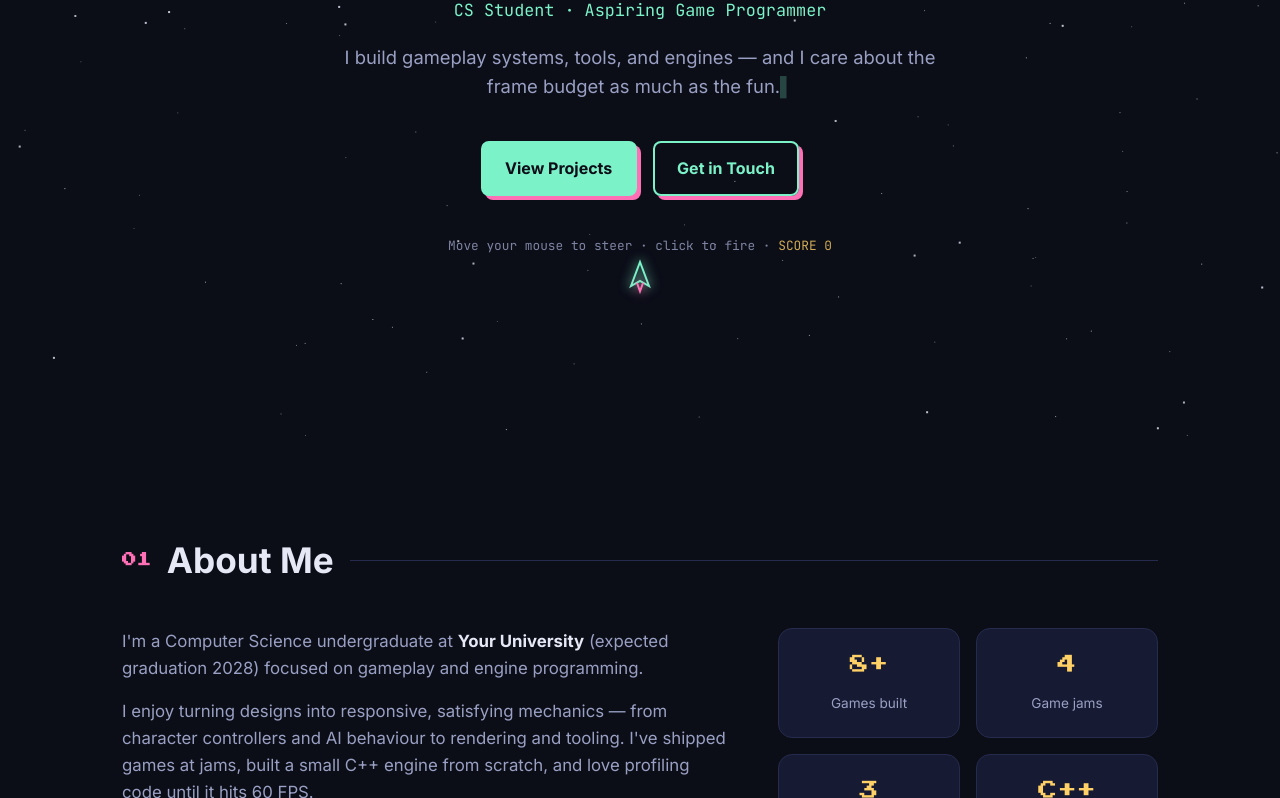
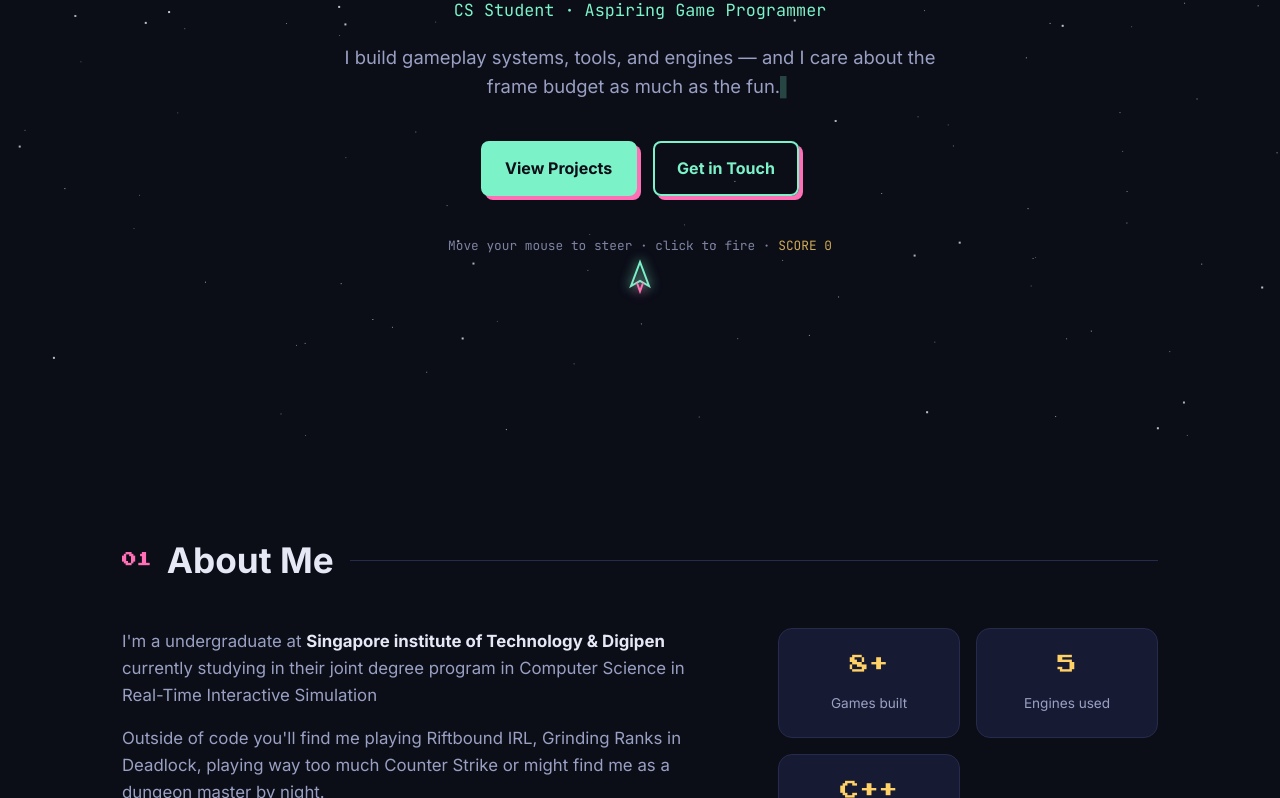
Before and after one commit to Jonathanfam89/Portfolio, a plain HTML site: page index.html in a window 1280 px wide. Shown: the part 364-1162 px from the top of the page. Drawn offline with Linux system fonts and the light colour scheme.

Commit message:
small edits

```diff
--- a/css/style.css
+++ b/css/style.css
@@ -197,15 +197,23 @@ dialog::backdrop { background: rgba(5, 6, 12, 0.8); backdrop-filter: blur(4px);
 .modal-content li::marker { content: "▸ "; color: var(--accent-2); }
 
 /* ---------- Skills ---------- */
-.skills-grid { display: grid; grid-template-columns: repeat(auto-fit, minmax(240px, 1fr)); gap: 1.5rem; }
-.skill-group { background: var(--card); border: 1px solid var(--line); border-radius: var(--radius); padding: 1.5rem; }
-.skill-group h3 { font-size: 1rem; margin-bottom: 1.2rem; color: var(--accent-3); }
-.skill { margin-bottom: 0.9rem; }
-.skill-head { display: flex; justify-content: space-between; font-size: 0.9rem; margin-bottom: 0.35rem; }
-.skill-head span:last-child { font-family: var(--mono); color: var(--muted); font-size: 0.75rem; }
-.bar { display: grid; grid-template-columns: repeat(5, 1fr); gap: 4px; }
-.bar i { height: 8px; background: var(--line); border-radius: 2px; transition: background 0.4s; }
-.bar i.on { background: var(--accent); box-shadow: 0 0 6px rgba(124, 242, 200, 0.5); }
+.skills-grid { display: flex; flex-direction: column; gap: 2.5rem; }
+.skill-heading { display: flex; align-items: center; gap: 0.7rem; font-size: 1.2rem; margin-bottom: 1rem; }
+.skill-heading .pixel { font-size: 0.7rem; color: var(--accent-2); }
+.hard-grid { display: grid; grid-template-columns: repeat(auto-fit, minmax(240px, 1fr)); gap: 1.25rem; }
+.skill-group { background: var(--card); border: 1px solid var(--line); border-radius: var(--radius); padding: 1.4rem; }
+.skill-group h4 { font-size: 0.95rem; margin-bottom: 1rem; color: var(--accent-3); }
+.skill-tags { list-style: none; display: flex; flex-wrap: wrap; gap: 0.5rem; }
+.skill-tags li {
+  font-family: var(--mono); font-size: 0.82rem;
+  padding: 0.35rem 0.75rem; border-radius: 8px;
+  background: rgba(124, 242, 200, 0.08); color: var(--accent);
+  border: 1px solid rgba(124, 242, 200, 0.25);
+  transition: transform 0.15s, border-color 0.15s;
+}
+.skill-tags li:hover { transform: translateY(-2px); border-color: var(--accent); }
+.skill-tags.soft li { background: rgba(255, 111, 181, 0.08); color: var(--accent-2); border-color: rgba(255, 111, 181, 0.3); }
+.skill-tags.soft li:hover { border-color: var(--accent-2); }
 
 /* ---------- Timeline ---------- */
 .timeline { list-style: none; position: relative; padding-left: 2rem; }
--- a/js/data.js
+++ b/js/data.js
@@ -1,28 +1,23 @@
-/* =====================================================================
-   EDIT THIS FILE — all of your portfolio content lives here.
-   You shouldn't need to touch index.html or main.js.
-   ===================================================================== */
 
 const PORTFOLIO = {
-  name: "Your Name",
-  initials: "YN",
+  name: "Jonathan Fam",
+  initials: "JF",
   role: "CS Student · Aspiring Game Programmer",
   tagline:
     "I build gameplay systems, tools, and engines — and I care about the frame budget as much as the fun.",
   resume: "assets/resume.pdf", // drop your PDF in /assets with this name
-  email: "you@example.com",
+  email: "Jonathanfam89@gmail.com",
   lookingFor: "Seeking a Game Programming Internship — Summer 2027",
 
   about: [
-    "I'm a Computer Science undergraduate at <strong>Your University</strong> (expected graduation 2028) focused on gameplay and engine programming.",
-    "I enjoy turning designs into responsive, satisfying mechanics — from character controllers and AI behaviour to rendering and tooling. I've shipped games at jams, built a small C++ engine from scratch, and love profiling code until it hits 60 FPS.",
-    "Outside of code you'll find me speedrunning, sketching level layouts, or playing way too much Hollow Knight.",
+    "I'm a undergraduate at <strong>Singapore institute of Technology & Digipen </strong> currently studying in their joint degree program in Computer Science in Real-Time Interactive Simulation",
+    "",
+    "Outside of code you'll find me playing Riftbound IRL, Grinding Ranks in Deadlock, playing way too much Counter Strike or might find me as a dungeon master by night.",
   ],
 
   stats: [
     { value: "8+", label: "Games built" },
-    { value: "4", label: "Game jams" },
-    { value: "3", label: "Engines used" },
+    { value: "5", label: "Engines used" },
     { value: "C++", label: "Main language" },
   ],
 
@@ -142,48 +137,36 @@ const PORTFOLIO = {
   ],
 
   /* ---------- SKILLS ---------- level: 1–5 */
-  skills: [
+    skills: {
+    hard: [
       {
         group: "Languages",
-      items: [
-        { name: "C++", level: 4 },
-        { name: "C#", level: 4 },
-        { name: "Python", level: 3 },
-        { name: "GLSL / HLSL", level: 3 },
-        { name: "JavaScript", level: 3 },
-      ],
+        items: ["C++", "C#", "Html", "ASM", "JavaScript"],
       },
       {
         group: "Engines & Frameworks",
-      items: [
-        { name: "Unity", level: 4 },
-        { name: "Unreal Engine 5", level: 3 },
-        { name: "Godot", level: 3 },
-        { name: "OpenGL", level: 3 },
-        { name: "SDL2", level: 3 },
-      ],
+        items: ["Unity", "Unreal Engine 5", "Godot", "OpenGL", "GLSL"],
       },
       {
         group: "Game Programming",
-      items: [
-        { name: "Gameplay Systems", level: 4 },
-        { name: "Game AI / Pathfinding", level: 4 },
-        { name: "Physics & Math", level: 3 },
-        { name: "Rendering", level: 3 },
-        { name: "Networking", level: 2 },
-      ],
+        items: ["Gameplay Systems", "Game AI & Pathfinding", "Math & Physics", "Rendering & Shaders", "Multiplayer Networking", "Procedural Generation"],
       },
       {
         group: "Tools",
-      items: [
-        { name: "Git / GitHub", level: 4 },
-        { name: "Visual Studio / Rider", level: 4 },
-        { name: "CMake", level: 3 },
-        { name: "RenderDoc / Profilers", level: 3 },
-        { name: "Perforce", level: 2 },
+        items: ["Git / GitHub", "Visual Studio", "CMake", "Blender"],
+      },
+    ],
+    soft: [
+      "Teamwork & Collaboration",
+      "Communication",
+      "Problem Solving",
+      "Adaptability",
+      "Time Management",
+      "Taking Feedback",
+      "Leadership",
+      "Creativity",
     ],
   },
-  ],
 
   /* ---------- EXPERIENCE / EDUCATION ---------- */
   timeline: [
@@ -220,7 +203,6 @@ const PORTFOLIO = {
   socials: [
     { label: "GitHub", url: "https://github.com/yourname", icon: "GitHub" },
     { label: "LinkedIn", url: "https://linkedin.com/in/yourname", icon: "LinkedIn" },
-    { label: "itch.io", url: "https://yourname.itch.io", icon: "itch.io" },
-    { label: "Email", url: "mailto:you@example.com", icon: "Email" },
+    { label: "Email", url: "Jonthanfam89@gmail.com", icon: "Email" },
   ],
 };
--- a/js/main.js
+++ b/js/main.js
@@ -128,24 +128,21 @@
   modal.addEventListener("click", (e) => { if (e.target === modal) modal.close(); });
 
   /* ---------- Skills ---------- */
-  const levelName = ["", "Beginner", "Familiar", "Proficient", "Advanced", "Expert"];
-  $("#skills-grid").innerHTML = D.skills
-    .map(
-      (g) => `
-    <div class="skill-group reveal">
-      <h3>${esc(g.group)}</h3>
-      ${g.items
-        .map(
-          (s) => `
-        <div class="skill">
-          <div class="skill-head"><span>${esc(s.name)}</span><span>${levelName[s.level] || ""}</span></div>
-          <div class="bar" data-level="${s.level}">${"<i></i>".repeat(5)}</div>
-        </div>`
-        )
-        .join("")}
-    </div>`
-    )
-    .join("");
+  const tagList = (items, cls = "") =>
+    `<ul class="skill-tags ${cls}">${items.map((s) => `<li>${esc(s)}</li>`).join("")}</ul>`;
+  $("#skills-grid").innerHTML = `
+    <div class="skill-block">
+      <h3 class="skill-heading"><span class="pixel">▸</span> Hard Skills</h3>
+      <div class="hard-grid">
+        ${D.skills.hard
+          .map((g) => `<div class="skill-group reveal"><h4>${esc(g.group)}</h4>${tagList(g.items)}</div>`)
+          .join("")}
+      </div>
+    </div>
+    <div class="skill-block">
+      <h3 class="skill-heading"><span class="pixel">▸</span> Soft Skills</h3>
+      <div class="skill-group reveal">${tagList(D.skills.soft, "soft")}</div>
+    </div>`;
 
   /* ---------- Timeline ---------- */
   $("#timeline").innerHTML = D.timeline
@@ -176,11 +173,6 @@
       entries.forEach((en) => {
         if (!en.isIntersecting) return;
         en.target.classList.add("visible");
-        en.target.querySelectorAll(".bar").forEach((bar, bi) => {
-          [...bar.children].forEach((cell, ci) => {
-            if (ci < +bar.dataset.level) setTimeout(() => cell.classList.add("on"), 80 * ci + 40 * bi);
-          });
-        });
         io.unobserve(en.target);
       }),
     { threshold: 0.12 }
```
Lines whose indentation alone changed are shown as unchanged.
